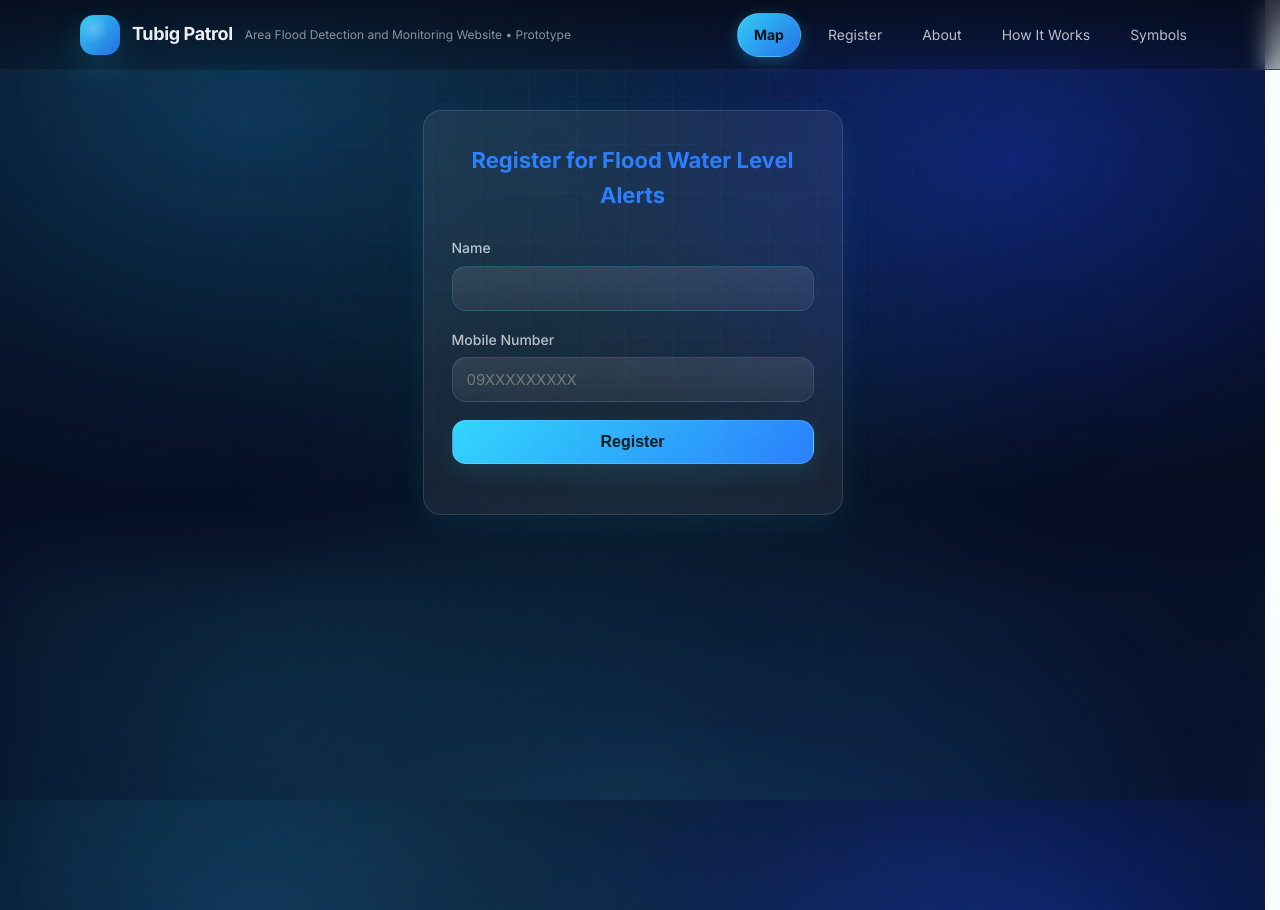
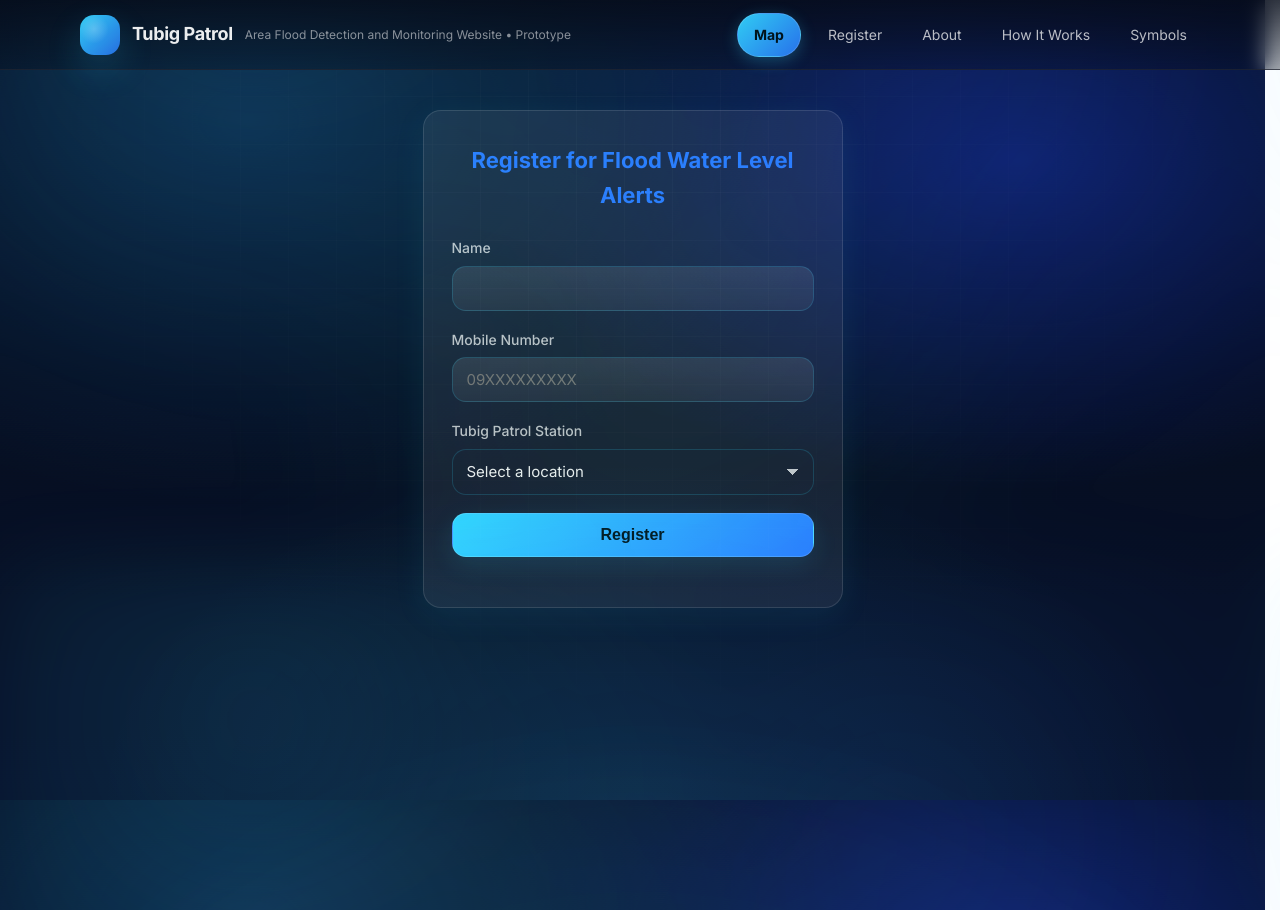
Before and after one commit to aeroljadraque/tubigpatrol, a plain HTML site: page register.html in a window 1280 px wide. Drawn offline with Linux system fonts and the light colour scheme.

Commit message:
Add files via upload

```diff
--- a/register.html
+++ b/register.html
@@ -1,13 +1,14 @@
-
 <!DOCTYPE html>
 <html lang="en">
 <head>
   <meta charset="UTF-8">
   <meta name="viewport" content="width=device-width, initial-scale=1.0">
   <title>Register for Flood Alerts</title>
+
   <link rel="preconnect" href="https://fonts.googleapis.com" />
   <link rel="preconnect" href="https://fonts.gstatic.com" crossorigin />
   <link href="https://fonts.googleapis.com/css2?family=Inter:wght@400;500;600;700;800&display=swap" rel="stylesheet" />
+
   <link rel="stylesheet" href="styles.css">
 </head>
 <body>
@@ -46,21 +47,42 @@
     <div class="container">
       <section class="card register-card">
         <h2>Register for Flood Water Level Alerts</h2>
+
         <form id="register-form" class="register-form">
           <div class="form-group">
             <label for="name">Name</label>
             <input type="text" id="name" name="name" required class="form-input">
           </div>
+
           <div class="form-group">
             <label for="phone">Mobile Number</label>
-                        <input type="tel" id="phone" name="phone" pattern="[0-9]{11}" placeholder="09XXXXXXXXX" required class="form-input">
+            <input
+              type="tel"
+              id="phone"
+              name="phone"
+              pattern="[0-9]{11}"
+              placeholder="09XXXXXXXXX"
+              required
+              class="form-input"
+            >
           </div>
+
+          <!-- ✅ NEW: Station dropdown (pseudo button / single option) -->
+          <div class="form-group">
+            <label for="station">Tubig Patrol Station</label>
+            <select id="station" name="station" required class="form-input">
+              <option value="" selected disabled>Select a location</option>
+              <option value="Holy Trinity Academy, Manila">Holy Trinity Academy, Manila</option>
+            </select>
+          </div>
+
           <button type="submit" class="btn register-btn">Register</button>
         </form>
+
         <div id="message" class="register-message"></div>
       </section>
     </div>
-    </main>
+
     <style>
       .register-card {
         margin-top: 110px;
@@ -110,6 +132,24 @@
         box-shadow: 0 0 0 2px rgba(51,214,255,0.18);
         border-color: var(--accent);
       }
+
+      /* ✅ Small tweak so <select> matches the inputs nicely */
+      select.form-input {
+        appearance: none;
+        -webkit-appearance: none;
+        -moz-appearance: none;
+        cursor: pointer;
+        padding-right: 40px;
+        background-image:
+          linear-gradient(45deg, transparent 50%, rgba(255,255,255,0.75) 50%),
+          linear-gradient(135deg, rgba(255,255,255,0.75) 50%, transparent 50%);
+        background-position:
+          calc(100% - 20px) 50%,
+          calc(100% - 14px) 50%;
+        background-size: 6px 6px, 6px 6px;
+        background-repeat: no-repeat;
+      }
+
       .register-btn {
         background: linear-gradient(135deg, var(--accent), var(--accent2));
         color: #00131c;
@@ -139,6 +179,7 @@
       }
     </style>
   </main>
+
   <script>
     const REPLIT_BASE_URL = "https://flood-proxy--aeroljadraque.replit.app";
 
@@ -155,10 +196,15 @@
 
       const name = document.getElementById("name").value.trim();
       const phone = document.getElementById("phone").value.trim();
+      const station = document.getElementById("station").value;
 
-    // Basic client-side validation (you already use pattern="[0-9]{11}")
       if (!/^\d{11}$/.test(phone) || !phone.startsWith("09")) {
         setMessage("Please enter a valid PH mobile number (11 digits, starts with 09).", true);
+        return;
+      }
+
+      if (!station) {
+        setMessage("Please select a Tubig Patrol station.", true);
         return;
       }
 
@@ -168,7 +214,7 @@
         const resp = await fetch(`${REPLIT_BASE_URL}/subscribe`, {
           method: "POST",
           headers: { "Content-Type": "application/json" },
-        body: JSON.stringify({ name, phone })
+          body: JSON.stringify({ name, phone, station }) // ✅ station included (backend can ignore/store)
         });
 
         const data = await resp.json();
@@ -178,7 +224,7 @@
           return;
         }
 
-      setMessage("Registered! You will receive flood water level alerts via SMS.");
+        setMessage(`Registered! You will receive SMS alerts for: ${station}`);
         form.reset();
       } catch (err) {
         setMessage("Network error. Please try again.", true);
```
Lines whose indentation alone changed are shown as unchanged.
